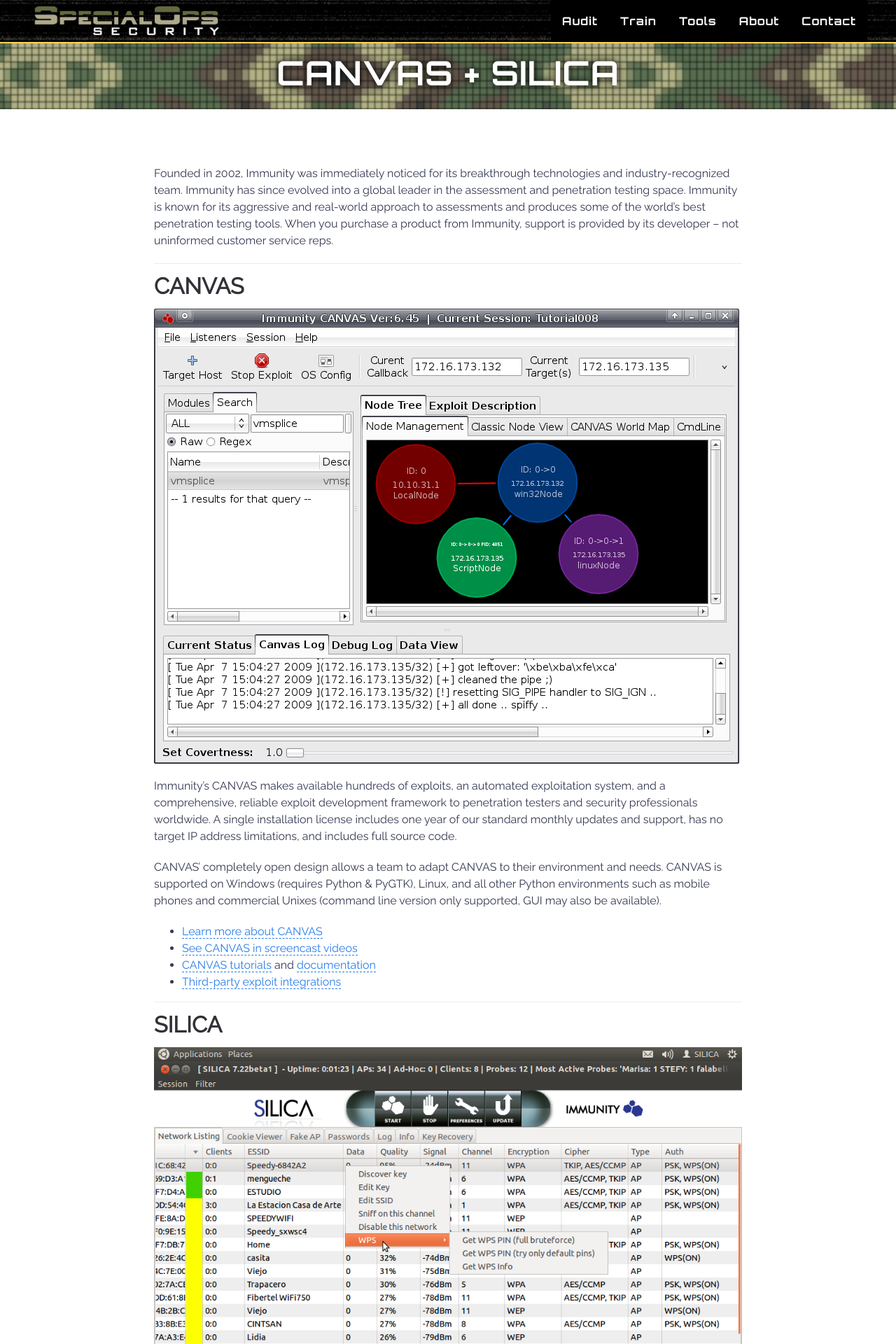
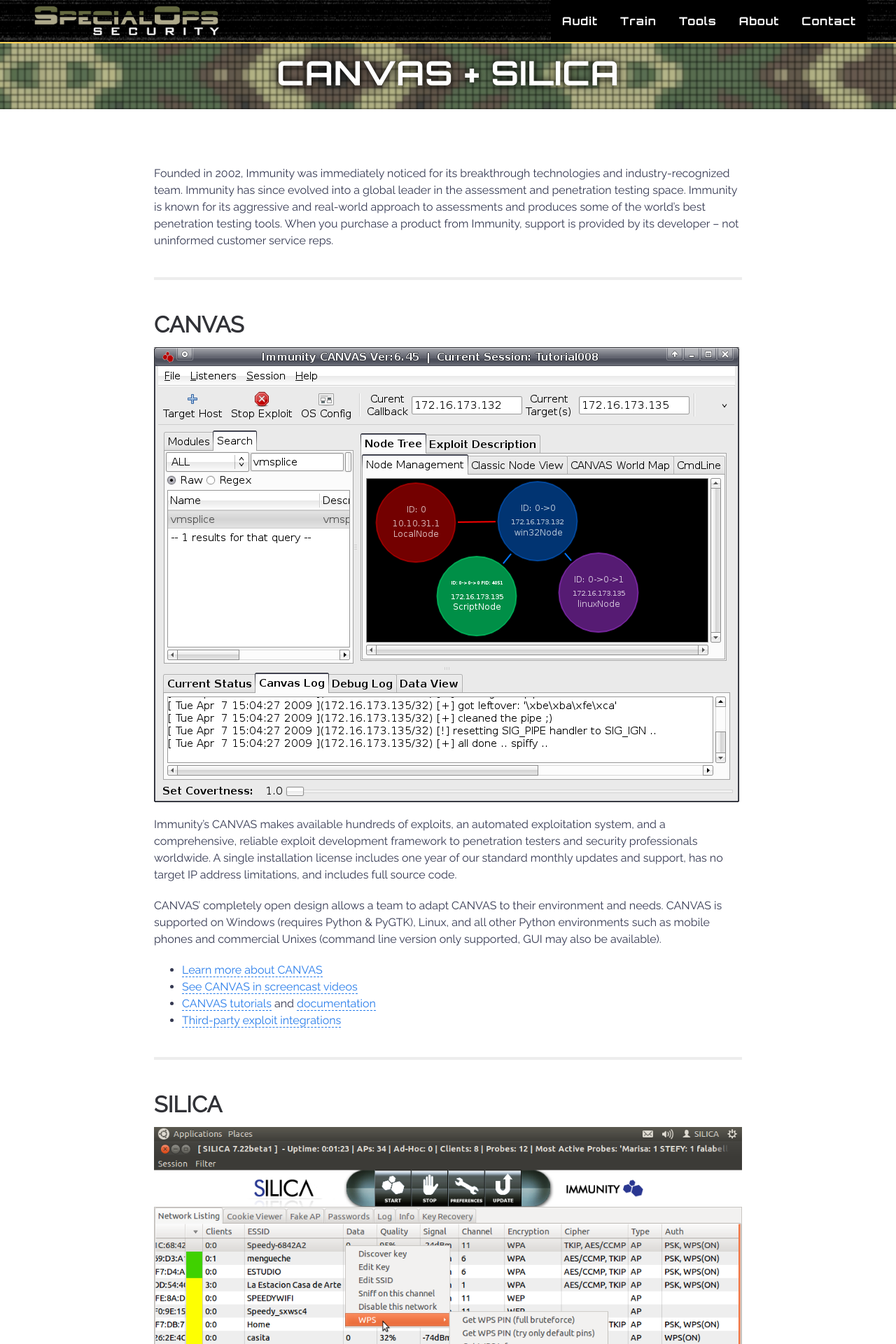
Before and after one commit to specialopssecurity/specialopssecurity.github.io, a Jekyll site: the page built from _posts/2015-10-01-immunity.md, in a window 1280 px wide. Shown: the top 1920 px of the page at 70% size. Built offline with Jekyll 4.4.1, drawn with Linux system fonts in a browser that asks for light colours.

Commit message:
Update main.css

```diff
--- a/assets/css/main.css
+++ b/assets/css/main.css
@@ -205,6 +205,12 @@
     transition: transform 0.2s ease-in-out;
   }
 }
+
+hr {
+  height: 4px;
+  margin: 40px 0;
+}
+
 footer {
   padding: 1.8rem 0;
   border-top: 2px solid #FED559;
```
